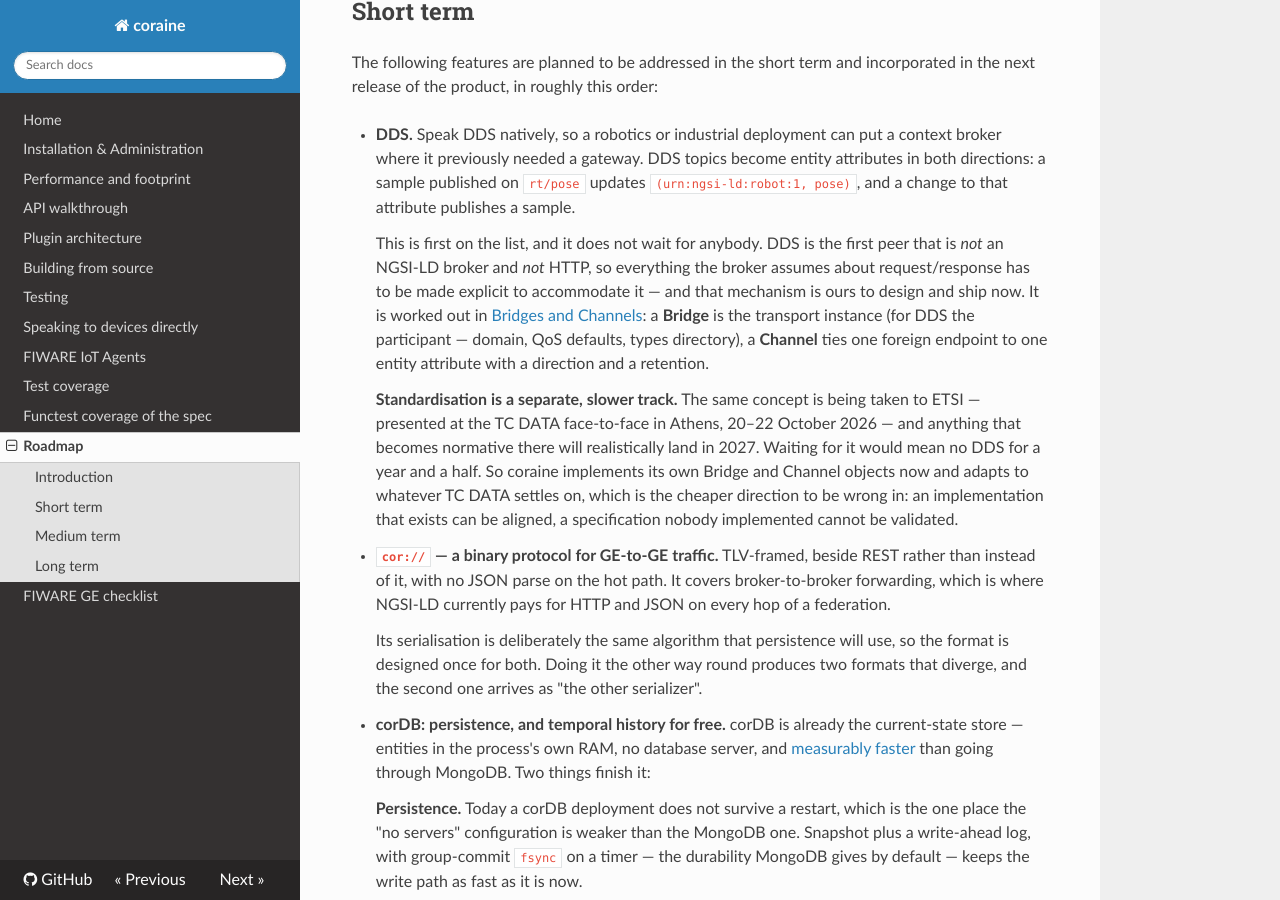
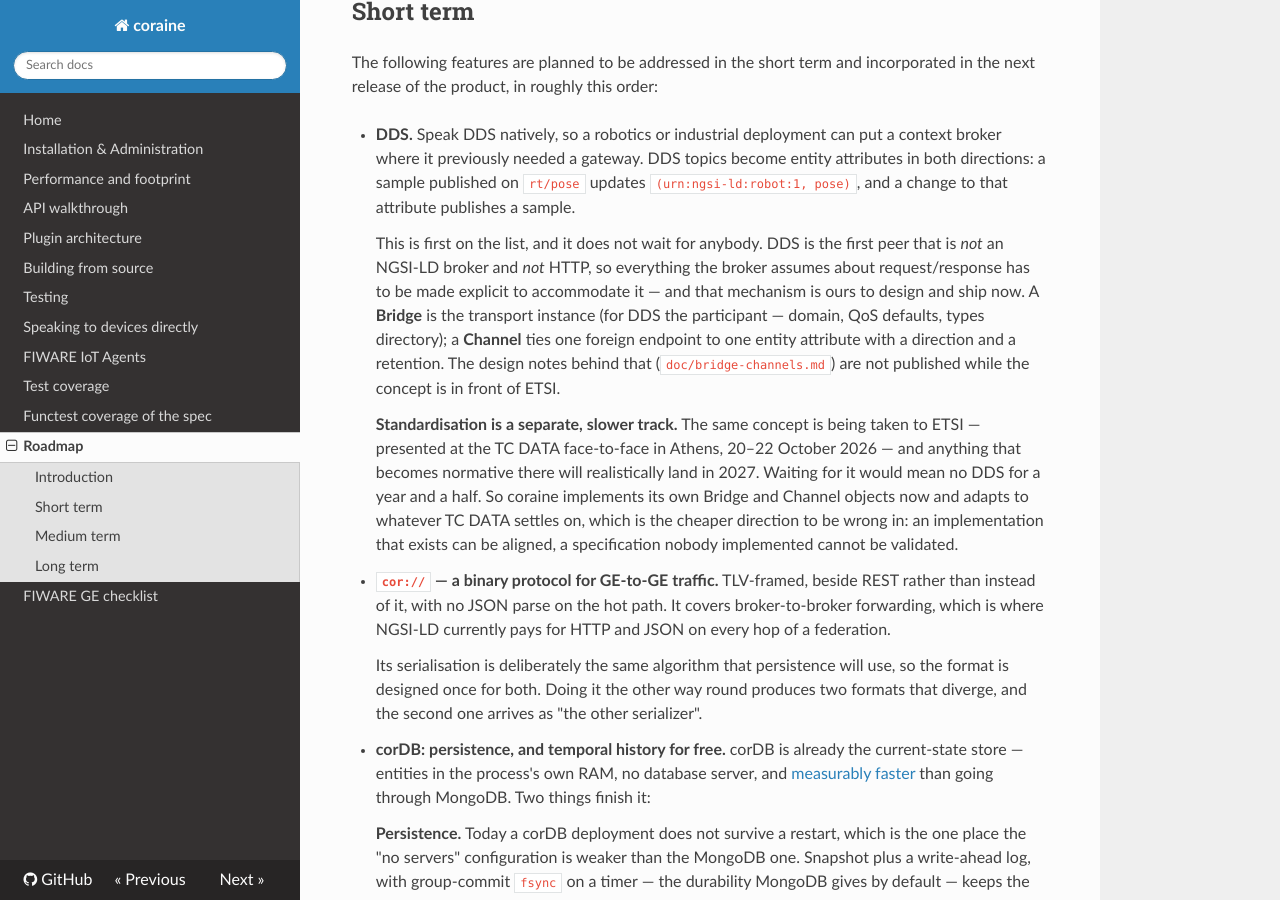
Before and after one commit to SEAMWARE/coraine, an MkDocs documentation site: the page built from doc/roadmap.md, in a window 1280 px wide and 900 px high, scrolled down 534 px. Built offline with MkDocs 1.6.1, drawn with Linux system fonts in a browser that asks for light colours; nearby versions of some CDN libraries; comment, search, counter and statistics services are not loaded.

Commit message:
doc: exclude the two ETSI design notes from the published site
Correcting the previous commit, which claimed that keeping bridge-channels.md
and problem-details.md out of `nav` avoided publishing them. It does not.
mkdocs builds every .md under docs_dir regardless of the nav, so both were
live the whole time:

  https://coraine.readthedocs.io/en/latest/bridge-channels.html    200
  https://coraine.readthedocs.io/en/latest/problem-details.html    200

Reachable by URL, with no sidebar and no context - which is the worst way for
a reader to arrive at an unimplemented proposal, and exactly what the nav
omission was supposed to prevent.

`exclude_docs` is the option that actually does it. Both pages are now absent
from the build, which also silences the "exist in the docs directory, but are
not included in the nav" line mkdocs printed on every run.

Inbound links had to go with them, or the strict build fails on a link to a
file that is no longer there:

  - doc/index.md dropped the "follow the Bridge / Channel design" row - no
    point offering a link a reader cannot follow.
  - doc/roadmap.md keeps the substance (what a Bridge is, what a Channel is)
    and says the notes are not published while the concept is in front of
    ETSI.
  - problem-details.md's own reference to the other one is now a path rather
    than a link.

⚠️ This governs the DOCUMENTATION SITE only, and mkdocs.yml now says so where
somebody will see it. Both files are still in this public repository and
visible on GitHub, and git history keeps them whatever happens next. If they
should not be public at all, they have to leave the repository.

Co-Authored-By: Claude Opus 5 (1M context) <noreply@anthropic.com>

```diff
--- a/doc/roadmap.md
+++ b/doc/roadmap.md
@@ -32,11 +32,12 @@ incorporated in the next release of the product, in roughly this order:
     This is first on the list, and it does not wait for anybody. DDS is the
     first peer that is *not* an NGSI-LD broker and *not* HTTP, so everything the
     broker assumes about request/response has to be made explicit to
-    accommodate it — and that mechanism is ours to design and ship now. It is
-    worked out in [Bridges and Channels](bridge-channels.md): a **Bridge** is
-    the transport instance (for DDS the participant — domain, QoS defaults,
-    types directory), a **Channel** ties one foreign endpoint to one entity
-    attribute with a direction and a retention.
+    accommodate it — and that mechanism is ours to design and ship now. A
+    **Bridge** is the transport instance (for DDS the participant — domain, QoS
+    defaults, types directory); a **Channel** ties one foreign endpoint to one
+    entity attribute with a direction and a retention. The design notes behind
+    that (`doc/bridge-channels.md`) are not published while the concept is in
+    front of ETSI.
 
     **Standardisation is a separate, slower track.** The same concept is being
     taken to ETSI — presented at the TC DATA face-to-face in Athens, 20–22
--- a/mkdocs.yml
+++ b/mkdocs.yml
@@ -9,20 +9,33 @@ use_directory_urls: false
 theme: readthedocs
 extra_css: ["https://fiware.org/style/fiware_readthedocs.css"]
 #
-# bridge-channels.md and problem-details.md are DELIBERATELY not in the nav, so
-# mkdocs reports them as "exist in the docs directory, but are not included in
-# the nav" on every build. That is expected, not an oversight.
+# bridge-channels.md and problem-details.md are EXCLUDED from the build, not
+# merely left out of the nav.
 #
-# They are working design notes for concepts going to the ETSI TC DATA
-# face-to-face in Athens, 20-22 October 2026 - not implemented, and in the case
-# of Bridges and Channels not standard NGSI-LD either. Publishing them on Read
-# the Docs beside the user documentation would present proposals as product.
-# The material goes to Athens as slide decks instead.
+# Leaving a page out of `nav` does not unpublish it: mkdocs builds every .md
+# under docs_dir regardless, so both were live and reachable by URL with no
+# sidebar and no context around them - which is the worst way for a reader to
+# arrive at an unimplemented proposal. `exclude_docs` is what actually keeps
+# them off the site.
 #
-# They stay in doc/ because roadmap.md links them and because the reasoning in
-# them is what stops settled decisions from being re-argued. If either is ever
-# implemented, that is the moment to add it here.
+# They are working design notes for the two concepts going to the ETSI TC DATA
+# face-to-face in Athens, 20-22 October 2026. Neither is implemented, and
+# Bridges and Channels is not standard NGSI-LD. The material goes to Athens as
+# slide decks; until then it is not something to publish beside the user
+# documentation.
 #
+# ⚠️ This governs the DOCUMENTATION SITE only. Both files are still in this
+# public repository and visible on GitHub. If they should not be public at all,
+# they have to leave the repository - and git history keeps them either way.
+#
+# They stay in doc/ for now because the reasoning in them is what stops a
+# settled decision from being re-argued. Implementation is the trigger for
+# publishing either.
+#
+exclude_docs: |
+  bridge-channels.md
+  problem-details.md
+
 nav:
   - Home: index.md
   - Installation & Administration: installation.md
```
Also changed, not shown: doc/index.md (+0 -1 lines), doc/problem-details.md (+1 -1 lines).
